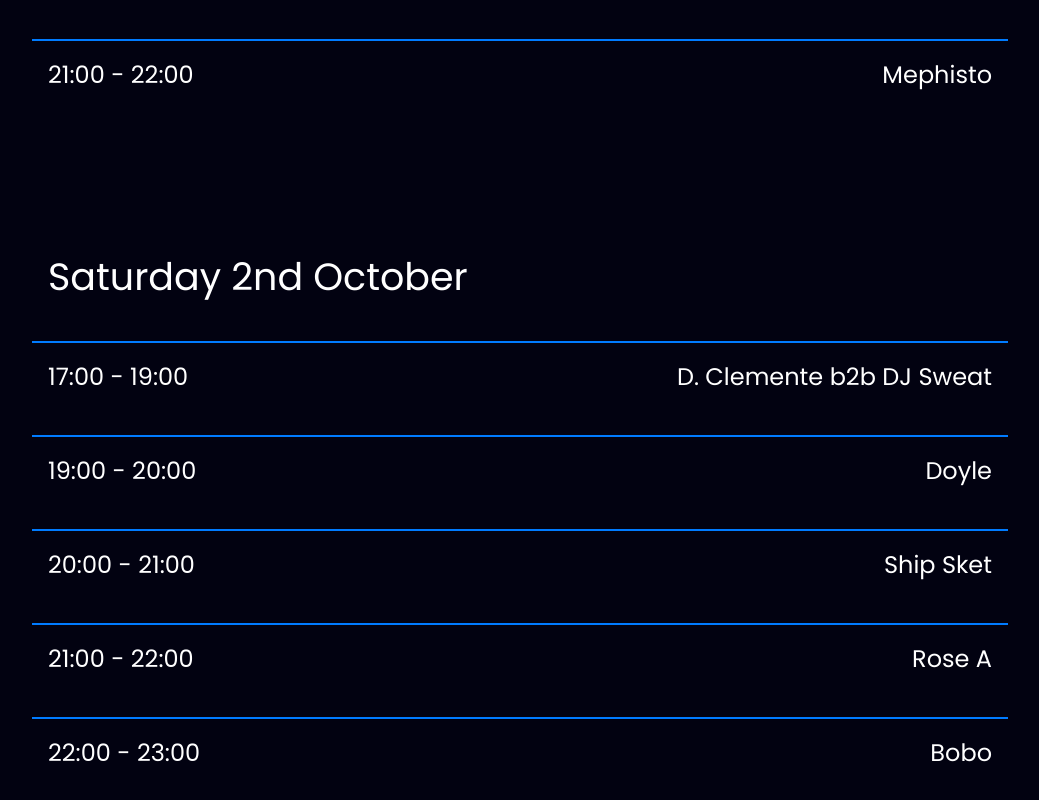
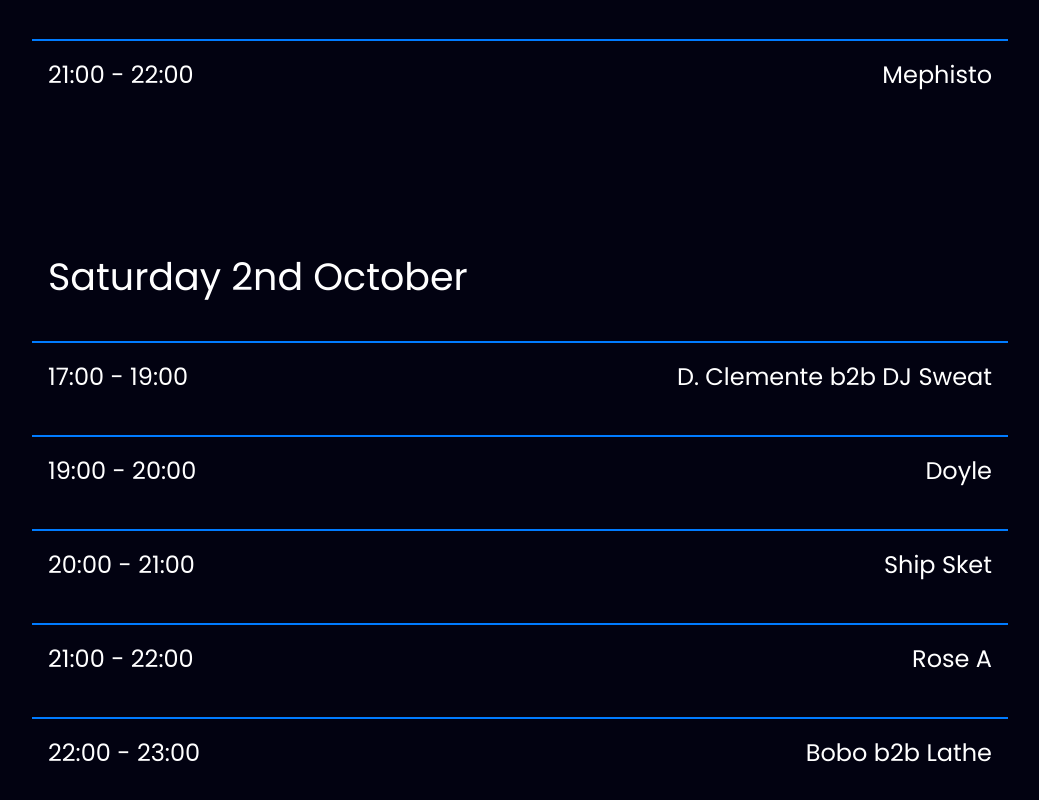
Before and after one commit to katiemhughes/radio-website, a React (Create React App) app: page /schedule in a window 1280 px wide. Shown: the part 1142-1942 px from the top of the page, without its empty margins (120-1159 px from the left). Built offline with nearby package versions, Linux system fonts and the light colour scheme.

Commit message:
schedule fix

```diff
--- a/src/components/schedule/Schedule.js
+++ b/src/components/schedule/Schedule.js
@@ -73,7 +73,7 @@ const Schedule = () => {
                 />
                 <ScheduleItem
                     showTime="22:00 - 23:00"
-                    showName="Bobo"
+                    showName="Bobo b2b Lathe"
                 />
             </table>
         </div>
```
